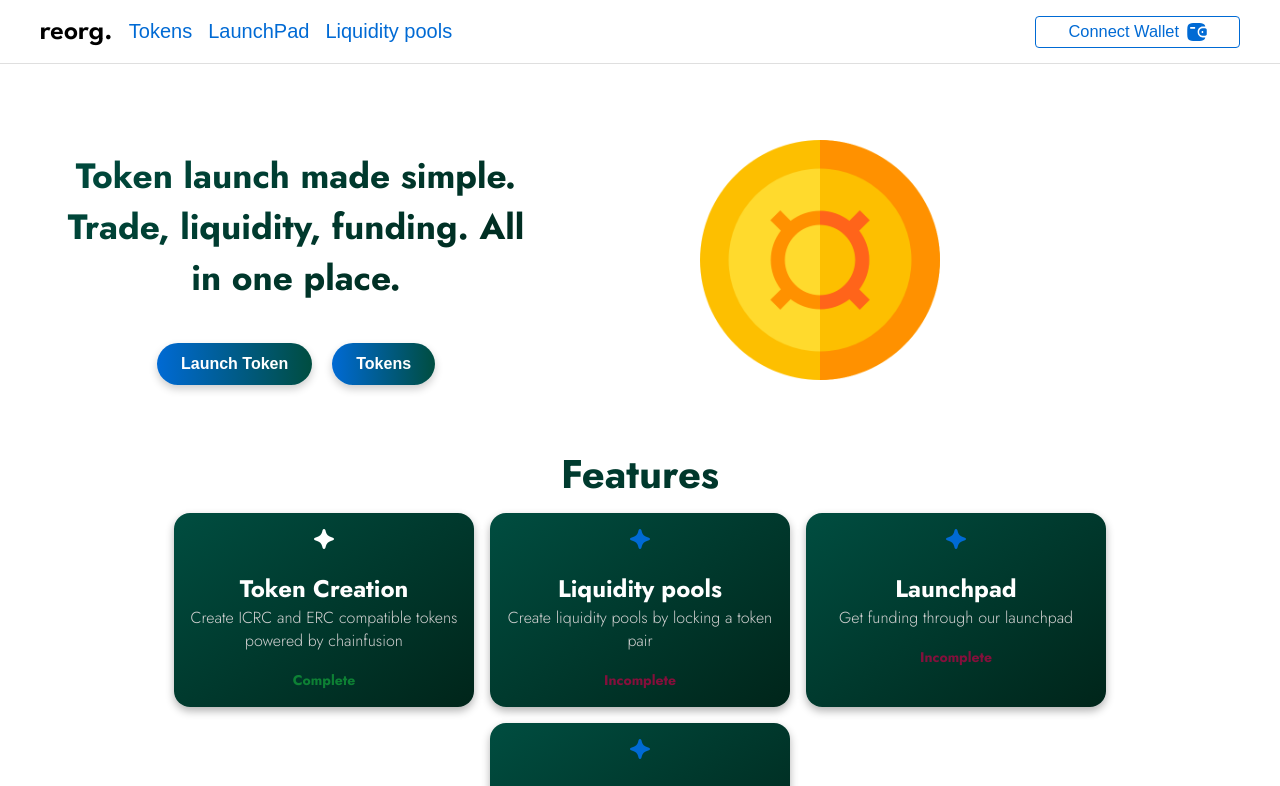
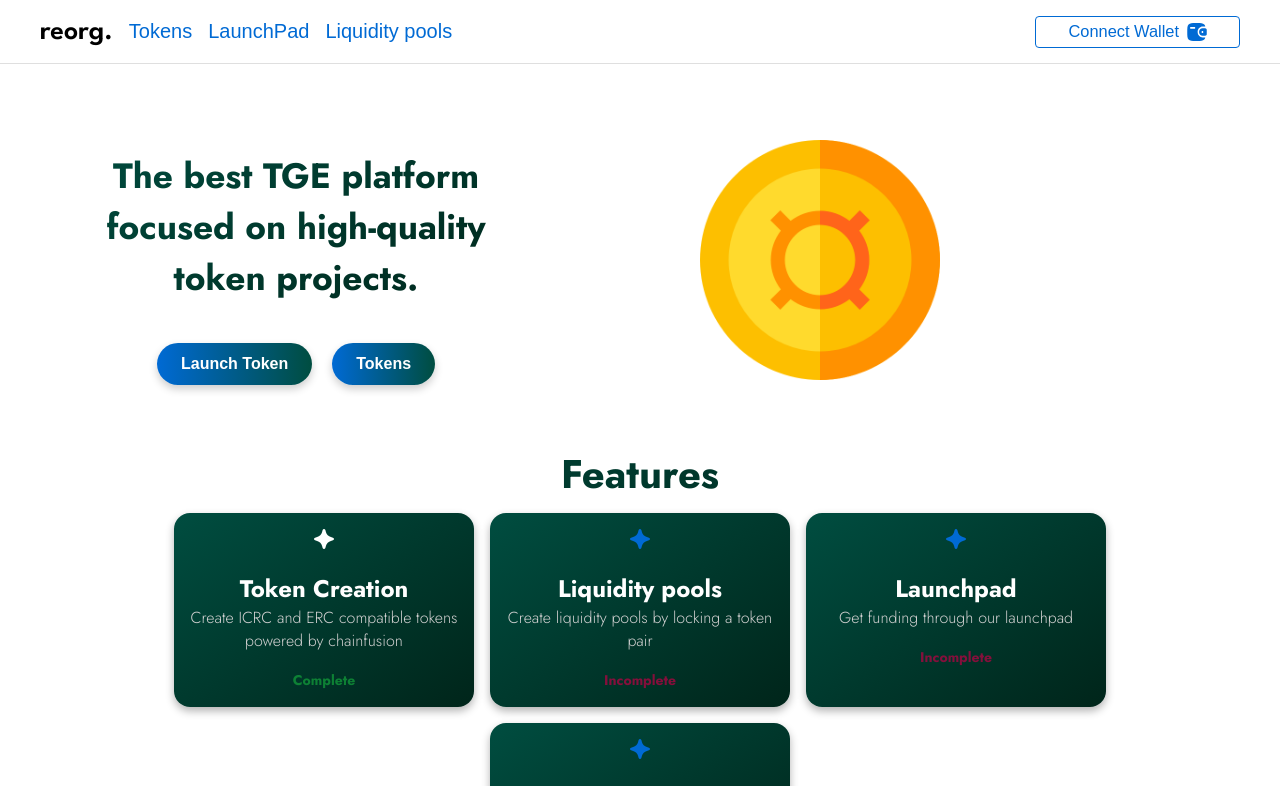
Before and after one commit to reorg-icp/Reorg, a React (Vite) app in the folder src/Quillo_frontend/: page / in a window 1280 px wide. Shown: the top 786 px of the page. Built offline with nearby package versions, Linux system fonts and the light colour scheme; a web font is replaced by a local one.

Commit message:
fix content

```diff
--- a/src/Quillo_frontend/src/pages/about.tsx
+++ b/src/Quillo_frontend/src/pages/about.tsx
@@ -18,8 +18,7 @@ export default function AboutReorg(): JSX.Element {
       <div className="about_features">
         <div className="about">
           <p className="one-liner-heading">
-            Token launch made simple. Trade, liquidity, funding. All in one
-            place.
+            The best TGE platform focused on high-quality token projects.
           </p>
           <div
             className="buttons"
```
